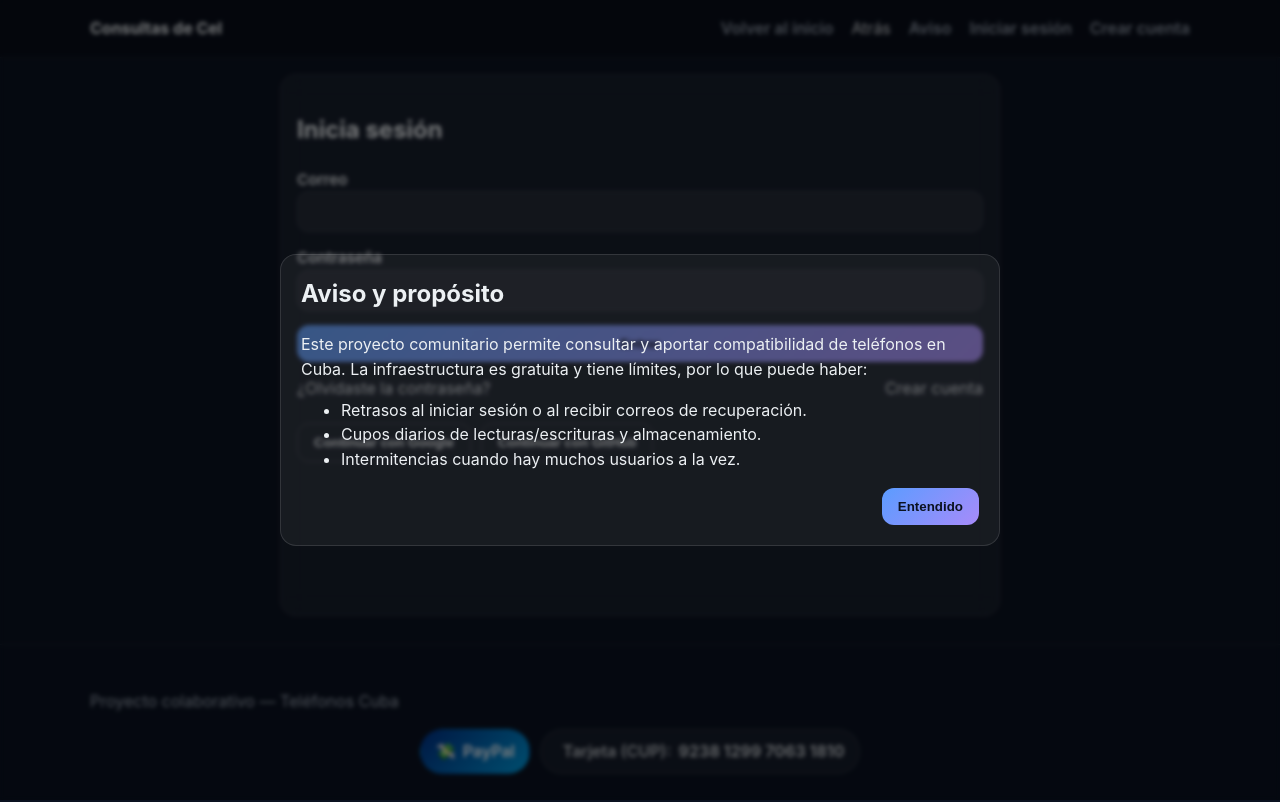
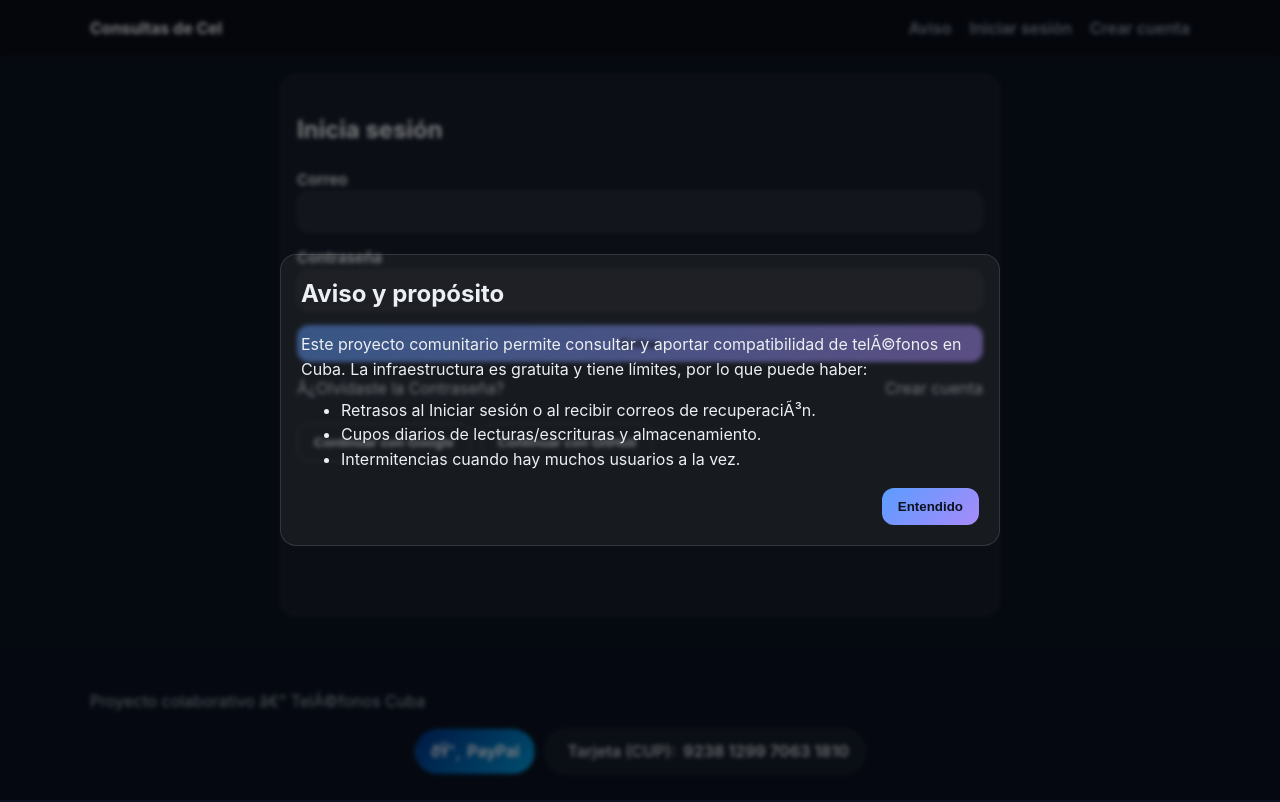
Before and after one commit to devmaikelrm/ConsultasdeCel, a website: page public/login.html in a window 1280 px wide. Drawn offline with nearby package versions, Linux system fonts and the light colour scheme.

Commit message:
ui(login): remove 'Volver al inicio' y 'Atrás' del login; corregir acentos y footer emojis

```diff
--- a/public/login.html
+++ b/public/login.html
@@ -21,8 +21,8 @@
   <div class="container nav-inner">
     <a class="brand" href="index.html">Consultas de Cel</a>
     <nav class="nav-links">
-      <a href="index.html" class="link">Volver al inicio</a>
-      <button class="link btn-back" type="button">Atrás</button>
+
+
       <a id="btn-open-aviso" class="link" href="#">Aviso</a>
       <a class="link only-auth" href="dashboard.html">Mi cuenta</a>
       <span class="user-email only-auth"></span>
@@ -41,7 +41,7 @@
       <label>Contraseña <input id="password" type="password" autocomplete="current-password" required minlength="6"></label>
       <button class="btn" type="submit">Entrar</button>
       <div class="row-between">
-        <button class="link" id="reset-btn" type="button">¿Olvidaste la contraseña?</button>
+        <button class="link" id="reset-btn" type="button">Â¿Olvidaste la Contraseña?</button>
         <a class="link" href="register.html">Crear cuenta</a>
       </div>
       <div class="row" style="margin-top:.5rem">
@@ -56,13 +56,13 @@
 
 <footer class="footer">
   <div class="container">
-    <p>Proyecto colaborativo — Teléfonos Cuba</p>
+    <p>Proyecto colaborativo â€” TelÃ©fonos Cuba</p>
     <div class="badges" style="justify-content:center;margin-top:.4rem">
       <a class="badge paypal" href="https://www.paypal.me/MReyesMorales343" target="_blank" rel="noopener noreferrer">
-        <span class="emoji" aria-hidden="true">💸</span> PayPal
+        <span class="emoji" aria-hidden="true">ðŸ’¸</span> PayPal
       </a>
       <span class="badge cup subtle">
-        <span class="emoji" aria-hidden="true">🇨🇺</span> Tarjeta (CUP): <b>9238 1299 7063 1810</b>
+        <span class="emoji" aria-hidden="true">ðŸ‡¨ðŸ‡º</span> Tarjeta (CUP): <b>9238 1299 7063 1810</b>
       </span>
     </div>
   </div>
@@ -73,9 +73,9 @@
 <div id="modal-aviso" class="modal">
   <div class="panel">
     <h2>Aviso y propósito</h2>
-    <p class="muted">Este proyecto comunitario permite consultar y aportar compatibilidad de teléfonos en Cuba. La infraestructura es gratuita y tiene límites, por lo que puede haber:</p>
+    <p class="muted">Este proyecto comunitario permite consultar y aportar compatibilidad de telÃ©fonos en Cuba. La infraestructura es gratuita y tiene límites, por lo que puede haber:</p>
     <ul>
-      <li>Retrasos al iniciar sesión o al recibir correos de recuperación.</li>
+      <li>Retrasos al Iniciar sesión o al recibir correos de recuperaciÃ³n.</li>
       <li>Cupos diarios de lecturas/escrituras y almacenamiento.</li>
       <li>Intermitencias cuando hay muchos usuarios a la vez.</li>
     </ul>
```
